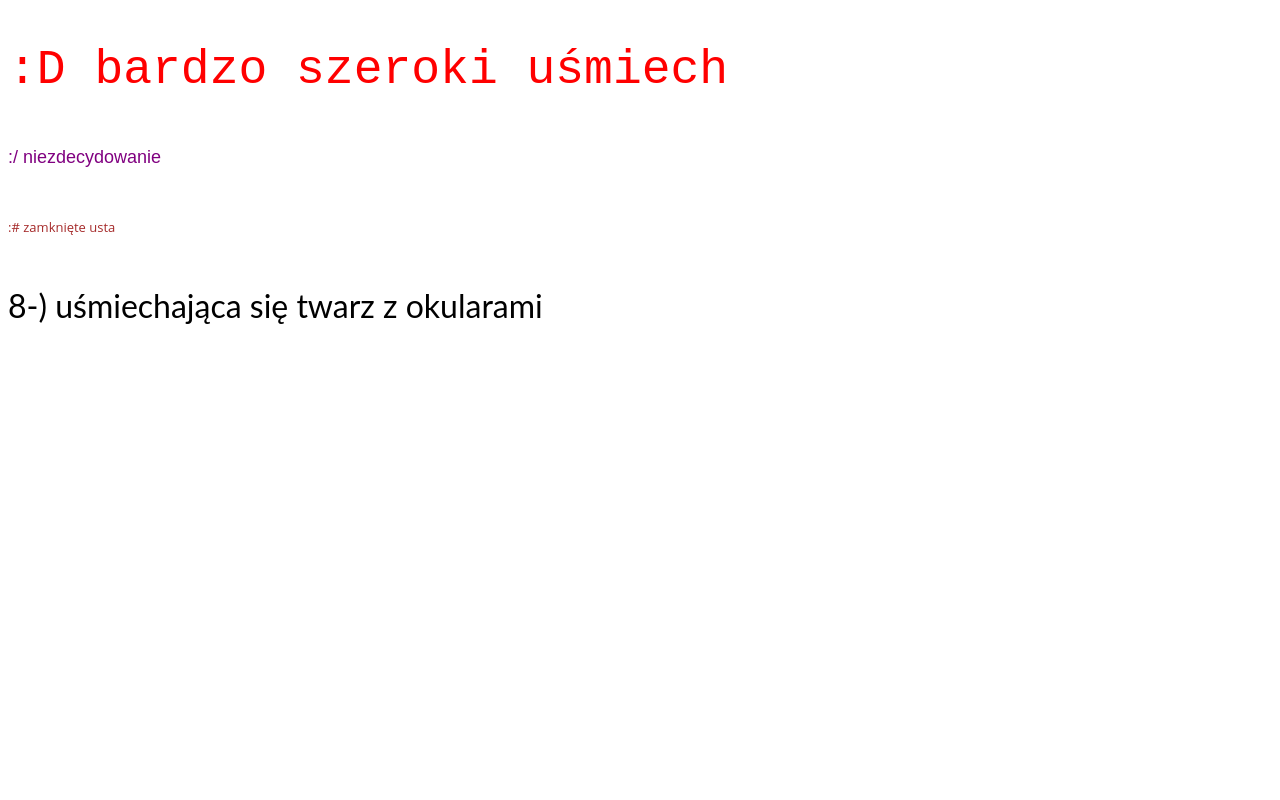
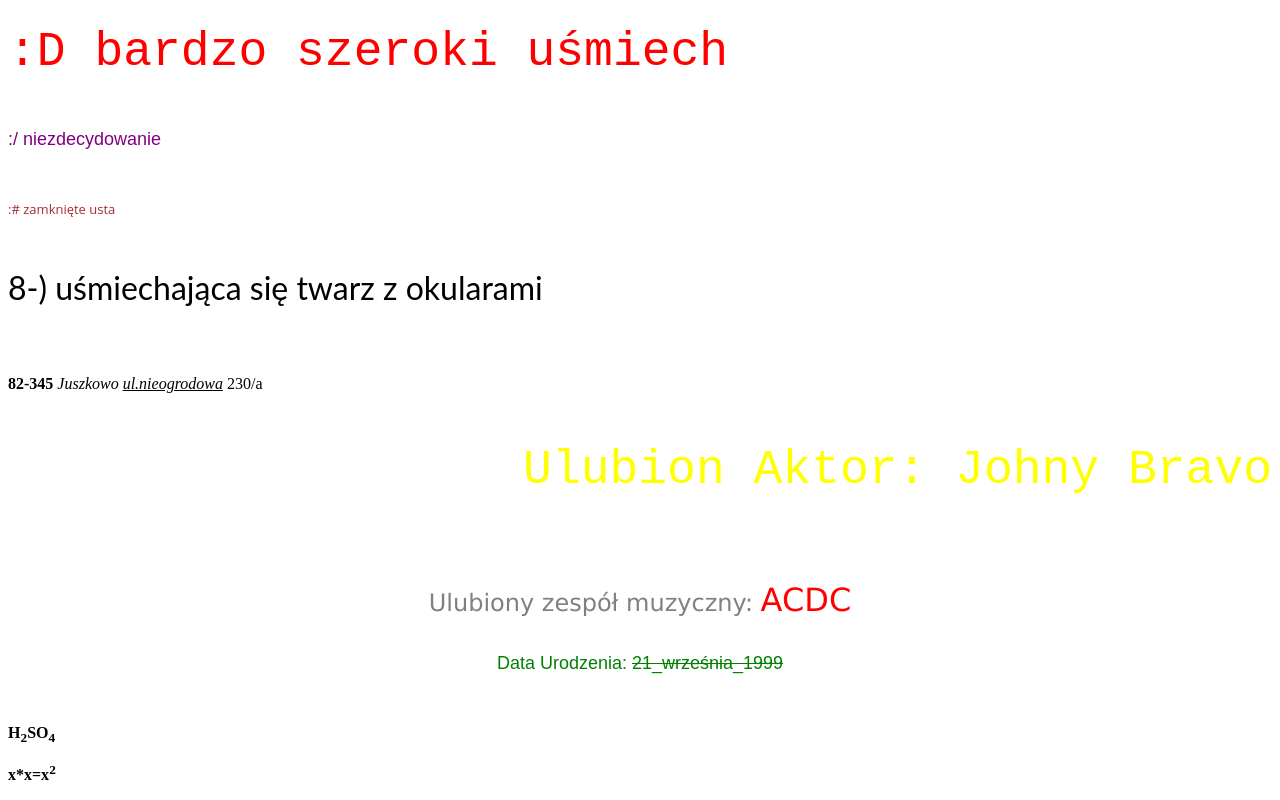
Before and after one commit to MichalMion/Mionskowski_1P_1_z1_14.09_g_20, a plain HTML site: page index.html in a window 1280 px wide. Shown: the part 1161-1961 px from the top of the page. Before the commit the page ends 1528 px from the top, so only its background shows below. Drawn offline with Linux system fonts and the light colour scheme.

Commit message:
Add files via upload

```diff
--- a/index.html
+++ b/index.html
@@ -1,5 +1,4 @@
-<!DOCTYPE html>
-	<html lang="pl-PL">
+<html lang="pl-PL">
 	<html>
 		<head>
 			<meta charset="utf-8">
@@ -27,5 +26,13 @@
 	<p> <font color="purple" size="4" face="Arial"> :/ niezdecydowanie </font> </p> <br>
 	<p> <font color="brown" size="2" face="Open Sans"> :# zamknięte usta </font> </p> <br>
 	<p> <font color="black" size="6" face="Lato"> 8-) uśmiechająca się twarz z okularami </font> </p> <br>
+	<br>
+	<p align="left"> <b>82-345</b> <i>Juszkowo <u>ul.nieogrodowa</u></i> 230/a</p> <br>
+	<p align="right"> <font color="yellow" size="7" face="Courier New"> Ulubion Aktor: Johny Bravo </font> </p> <br></font> </p></center><br>
+	<center> <p> <font color="gray" size="5" face="Verdana"> Ulubiony zespół muzyczny: <font color="red" size="6" >ACDC</font></font> </p> <br> </center>
+	<center><font color="green" size="4" face="Arial"> Data Urodzenia: <strike> 21_września_1999 </strike></font> </p> <br></center>
+	<b><p>H<sub>2</sub>SO<sub>4</sub></p>
+	<p>x*x=x<sup>2</sup> </p>	</b>
+
 	</body>
 </html>
```
